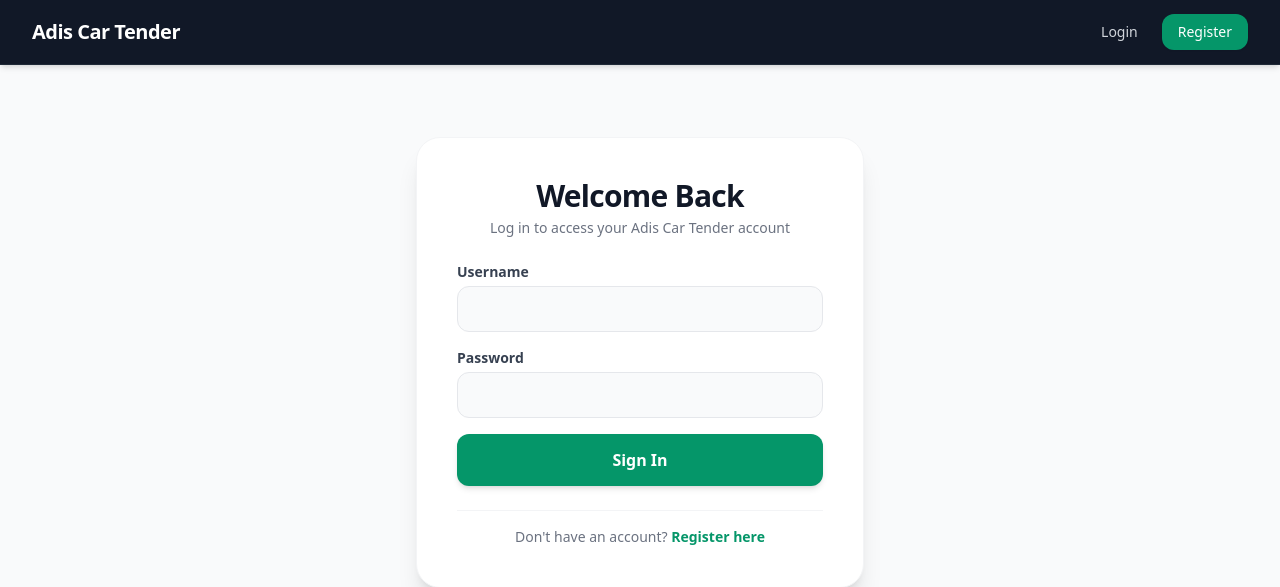
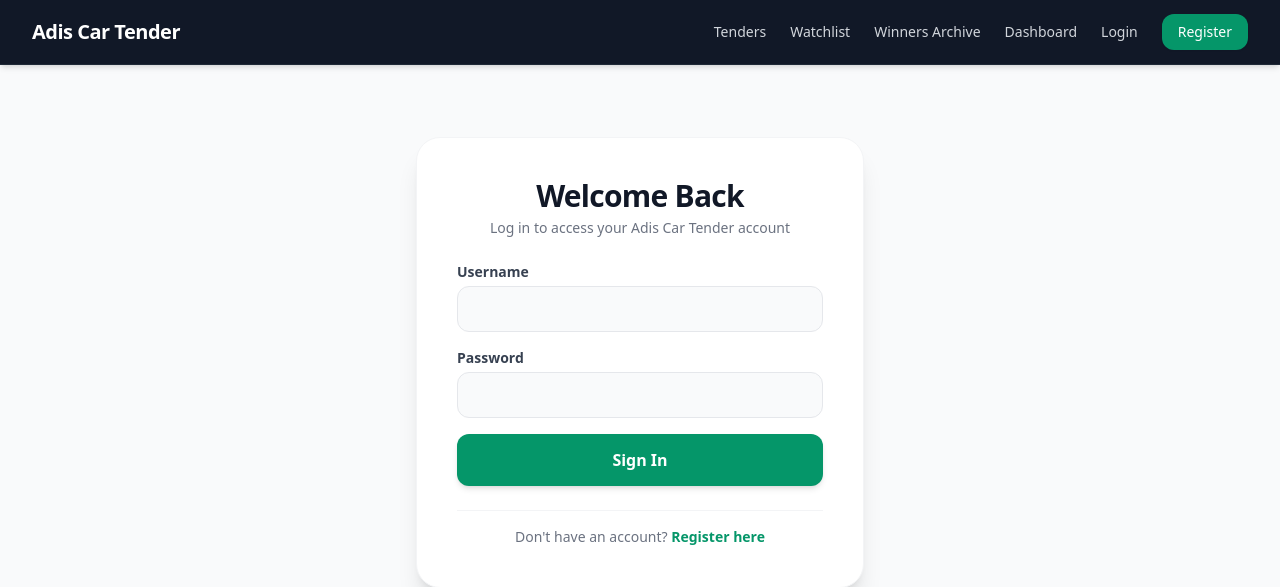
Before and after one commit to fattygezu-png/Adis-Car-Tender, a Django app: page /accounts/login/ in a window 1280 px wide. Shown: the top 587 px of the page. Run offline with Django 5.2, Linux system fonts and the light colour scheme; some libraries are stand-ins or nearby versions.

Commit message:
Fix navbar link visibility and remove duplicate nav block

```diff
--- a/templates/base.html
+++ b/templates/base.html
@@ -25,14 +25,14 @@
                     </a>
                 </div>
 
-                <!-- Nav Links -->
-                <div class="hidden md:flex items-center space-x-6">
+                <!-- Nav Links (Always visible) -->
+                <div class="flex items-center space-x-6">
+                    <a href="{% url 'tender_list' %}" class="text-sm font-medium text-gray-300 hover:text-white transition-colors">Tenders</a>
+                    <a href="{% url 'watchlist' %}" class="text-sm font-medium text-gray-300 hover:text-white transition-colors">Watchlist</a>
+                    <a href="{% url 'winners_archive' %}" class="text-sm font-medium text-gray-300 hover:text-white transition-colors">Winners Archive</a>
+                    <a href="{% url 'user_dashboard' %}" class="text-sm font-medium text-gray-300 hover:text-white transition-colors">Dashboard</a>
+
                     {% if user.is_authenticated %}
-                        <a href="{% url 'tender_list' %}" class="text-sm font-medium text-gray-300 hover:text-white transition-colors">Tenders</a>
-                        <a href="{% url 'watchlist' %}" class="text-sm font-medium text-gray-300 hover:text-white transition-colors">Watchlist</a>
-                        <a href="{% url 'winners_archive' %}" class="text-sm font-medium text-gray-300 hover:text-white transition-colors">Winners Archive</a>
-                        <a href="{% url 'user_dashboard' %}" class="text-sm font-medium text-gray-300 hover:text-white transition-colors">Dashboard</a>
-
                         <!-- Notification Bell Dropdown -->
                         <div class="relative" x-data="{
                             open: false,
```
